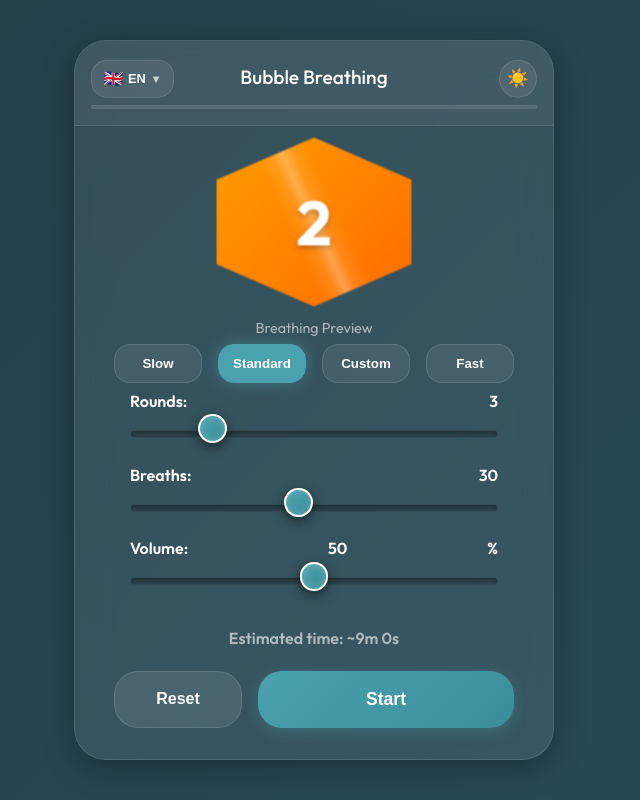
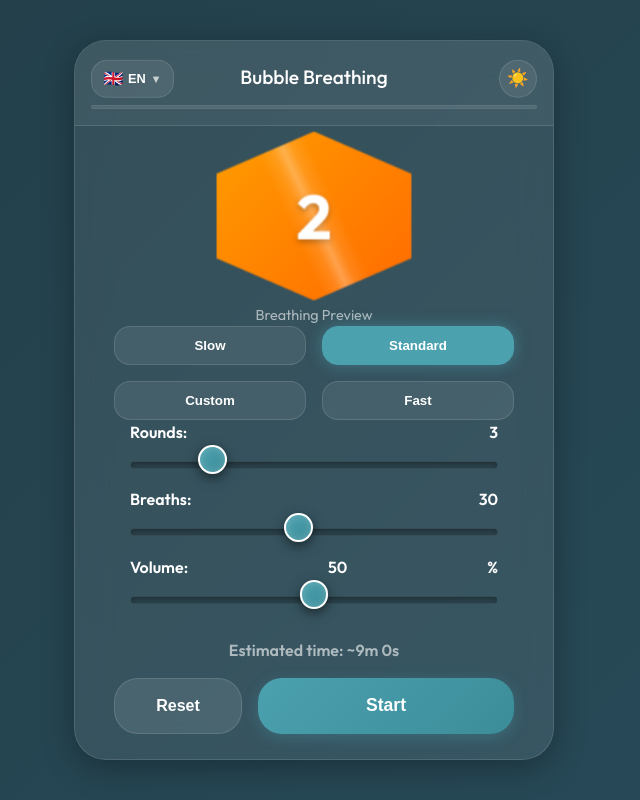
Before and after one commit to marodriguezd/Bubble-Breathing, a React (Vite) app: page / in a window 1280 px wide. Shown: the whole page, without its empty margins (326-966 px from the left). Built offline with nearby package versions, Linux system fonts and the light colour scheme.

Commit message:
style: improve speed selector and custom slider layout

```diff
--- a/src/script.js
+++ b/src/script.js
@@ -147,7 +147,7 @@ class BubbleBreathingApp {
 
     if (this.elements.customSpeedSliderGroup) {
       if (this.config.speed === 'custom') {
-        this.elements.customSpeedSliderGroup.style.display = 'flex'; // or block based on css
+        this.elements.customSpeedSliderGroup.style.display = 'block';
         this.elements.customSpeedSlider.value = this.config.customTime;
         this.elements.customSpeedValue.textContent = Number(this.config.customTime).toFixed(1);
       } else {
--- a/src/style.css
+++ b/src/style.css
@@ -426,15 +426,13 @@ body {
 }
 
 .speed-selector {
-  display: flex;
-  justify-content: center;
+  display: grid;
+  grid-template-columns: repeat(2, 1fr);
   gap: 1rem;
   width: 100%;
 }
 
 .speed-btn {
-  flex-grow: 1;
-  flex-basis: 30%;
   padding: 0.7rem;
   border: 1px solid var(--color-glass-border);
   color: var(--color-text);
```
